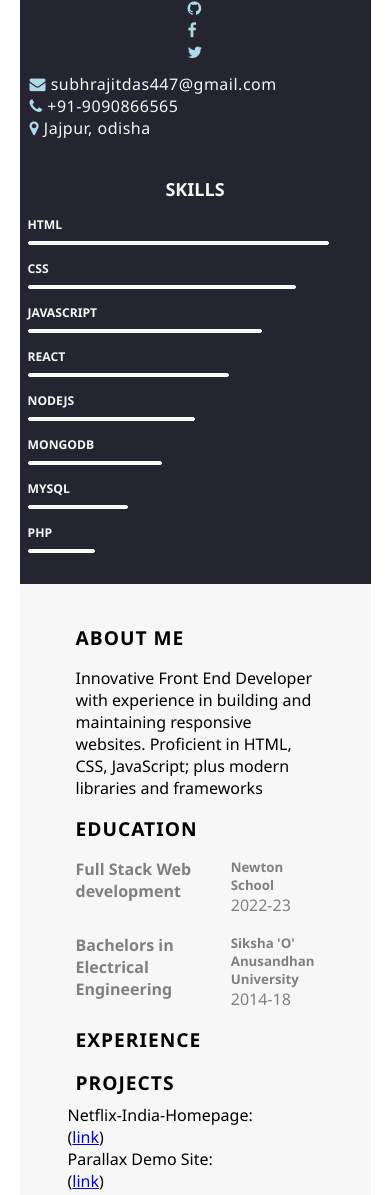
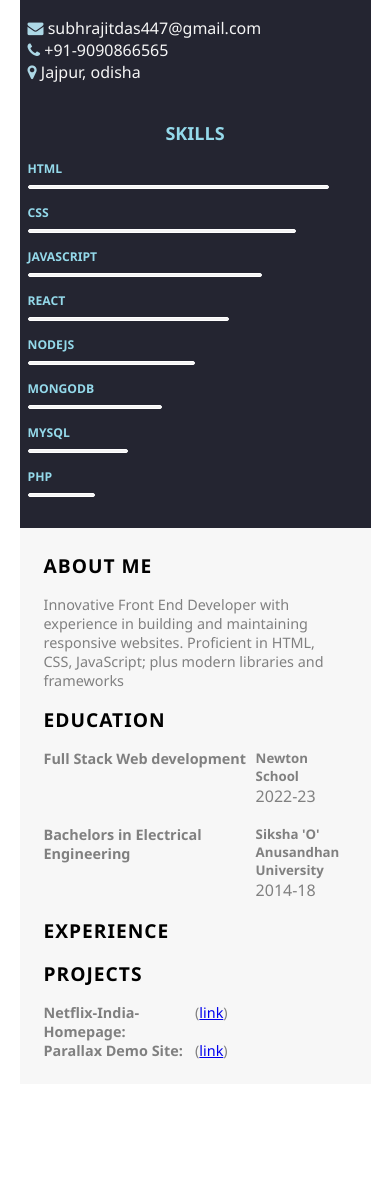
Before and after one commit to iAmSubhrajit/iAmSubhrajit.github.io, a plain HTML site: page index.html in a window 390 px wide. Shown: the part 364-1559 px from the top of the page. After the commit the page ends 1468 px from the top, so only its background shows below. Drawn offline with Linux system fonts and the light colour scheme.

Commit message:
responsive added for mobile

```diff
--- a/style.css
+++ b/style.css
@@ -1,26 +1,26 @@
-*{
+* {
     padding: 0;
     margin: 0;
     box-sizing: border-box;
-    list-style: none;
     font-family: 'Segoe UI', Tahoma, Geneva, Verdana, sans-serif;
 }
 
 /* Write CSS code below */
-.main-content{
+.main-content {
     min-height: 1000px;
     width: 90%;
     margin: 20px auto;
     display: grid;
     grid-template-columns: 300px 700px;
+}
 
-}
-.left-section{
+.left-section {
     grid-column: span 1;
     background-color: #242531;
+    list-style: none;
 }
 
-.profile-image{
+.profile-image {
     width: 60%;
     padding: 1rem;
     display: block;
@@ -29,7 +29,7 @@
     border-radius: 30%;
 }
 
-.name{
+.name {
     color: #f5f5f5;
     font-size: 1.2rem;
     font-weight: 700;
@@ -40,7 +40,7 @@
 
 }
 
-.designation{
+.designation {
     color: #94D9EA;
     font-size: 1rem;
     text-align: center;
@@ -48,60 +48,69 @@
     padding-bottom: 0.5rem;
 }
 
-.description{
+.description {
     color: #f5f5f5;
     font-size: 0.75rem;
     text-align: center;
     padding: 1rem;
 }
 
-.social-media{
+.contact-item {
+    padding: 0 0.5rem;
+}
+
+.social-media ul {
     display: flex;
-    justify-content: space-evenly;
+    justify-content: space-around;
     margin-bottom: 10px;
 }
 
-.personal-details{
+.personal-details {
     font-size: 1rem;
     color: #f5f5f5;
     display: flex;
     flex-direction: column;
-    padding-left: 10px;
-    letter-spacing: 0.5px;
+    padding-top: 10px;
+    /* letter-spacing: 0.5px; */
 }
 
-.skills{
-    color: #f5f5f5;
+.skills {
+    color: #94D9EA;
     font-size: 0.75rem;
     text-align: center;
     text-transform: uppercase;
     padding: 1rem 0.5rem;
 }
 
-.skills-title{
+.skills-title {
     margin-bottom: 15px;
 }
 
-.skill-name{
+.skill-name {
     font-size: 0.65rem;
-    font-weight: 0.65rem;
+    font-weight: 600;
     text-align: left;
     padding-bottom: 0.5rem;
 }
 
-.progress-bar{
+.progress-bar {
     border: 1px white solid;
     height: 4px;
     border-radius: 10px;
     background-color: #f5f5f5;
     margin-bottom: 15px;
 }
-.right-section{
+
+.right-section {
     grid-column: span 1 / span 2;
     background-color: #f7f7f7;
+}
+
+.right-main-content {
     padding: 2rem 3rem;
 }
-.right-title{
+
+.right-title {
     text-transform: uppercase;
     font-size: 1.2rem;
     font-weight: 700;
@@ -109,23 +118,47 @@
     letter-spacing: 1px;
 }
 
-.para{
+.para {
     font-size: 1rem;
     padding: 0.5rem;
+    color: gray;
 }
 
-.eucation-content{
+.eucation-content {
     padding: 0.5rem;
     color: gray;
     display: grid;
-    grid-template-columns: 3fr 1fr;
+    grid-template-columns: 70% 30%;
     grid-template-rows: 1fr 1fr;
 }
 
-@media screen and (max-width: 673px) {
-    .main-content{
+.project-items {
+    padding: 0.5rem;
+    color: gray;
+}
+
+p.title {
+    font-weight: bold;
+}
+
+ul li {
+    display: grid;
+    grid-template-columns: 1fr 1fr;
+}
+
+@media only screen and (max-width: 673px) {
+    .main-content {
         display: grid;
         grid-template-columns: repeat(1, 1fr);
     }
 
 }
+
+@media only screen and (max-width:550px) {
+    .right-main-content {
+        padding: 1rem;
+    }
+    .para,.title,h4,span{
+        font-size: 0.9rem;
+    }
+}
```
